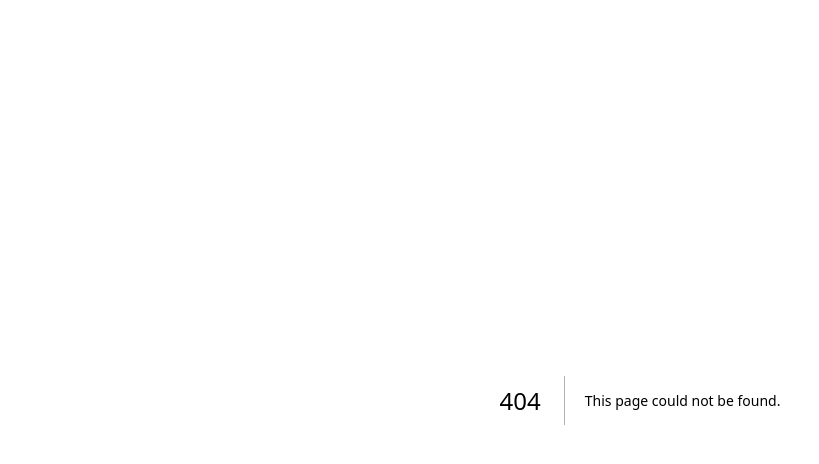
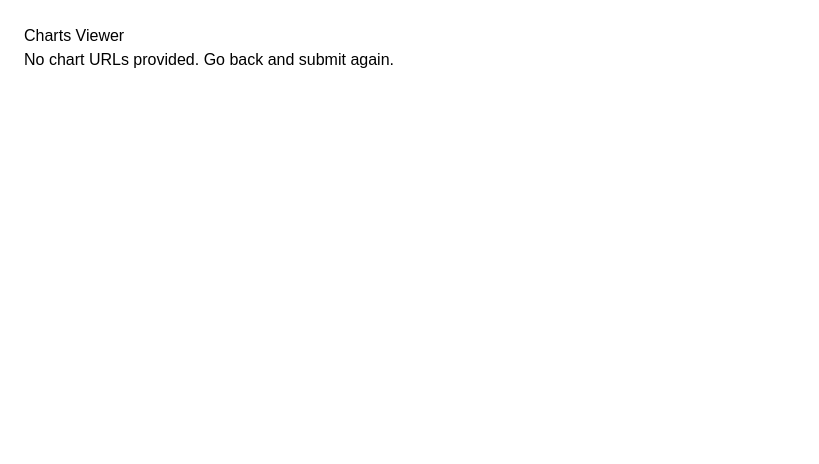
Before and after one commit to Ahmed-Sohail2000/matej-app, a Next.js app: page /view in a window 1280 px wide. Before the commit this address had no page. Shown: the top 464 px of the page, without its empty margins (0-819 px from the left). Built offline with nearby package versions, Linux system fonts and the light colour scheme.

Commit message:
Implement ViewPage component for chart display

```diff
--- /dev/null
+++ b/app/view/page.tsx
@@ -0,0 +1,57 @@
+export default function ViewPage({
+  searchParams,
+}: {
+  searchParams?: { url1?: string; url2?: string; title1?: string; title2?: string };
+}) {
+  const raw1 = searchParams?.url1 || '';
+  const raw2 = searchParams?.url2 || '';
+  const url1 = raw1 ? decodeURIComponent(raw1) : '';
+  const url2 = raw2 ? decodeURIComponent(raw2) : '';
+  const title1 = searchParams?.title1 || 'Chart 1';
+  const title2 = searchParams?.title2 || 'Chart 2';
+
+  // Build the charts array first
+  const charts = [
+    url1 ? { url: url1, title: title1 } : null,
+    url2 ? { url: url2, title: title2 } : null,
+  ].filter(Boolean) as { url: string; title: string }[];
+
+  // If you implemented the /api/image-proxy route, route through it
+  const proxiedCharts = charts.map((c) => ({
+    url: `/api/image-proxy?url=${encodeURIComponent(c.url)}`,
+    title: c.title,
+  }));
+
+  // Choose which to render: proxied or direct
+  const listToRender = proxiedCharts.length ? proxiedCharts : charts;
+
+  return (
+    <main style={{ minHeight: '100vh', padding: 24, background: '#fff', color: '#000' }}>
+      <h1>Charts Viewer</h1>
+      {listToRender.length === 0 ? (
+        <p>No chart URLs provided. Go back and submit again.</p>
+      ) : (
+        <div style={{ display: 'grid', gap: 16 }}>
+          {listToRender.map((c, i) => (
+            <figure key={i} style={{ margin: 0 }}>
+              <img
+                src={c.url}
+                alt={c.title || `Chart ${i + 1}`}
+                style={{
+                  maxWidth: '100%',
+                  height: 'auto',
+                  borderRadius: 8,
+                  border: '1px solid #eee',
+                  background: '#fff',
+                }}
+              />
+              <figcaption style={{ fontSize: 14, color: '#555', wordBreak: 'break-all' }}>
+                {c.title}
+              </figcaption>
+            </figure>
+          ))}
+        </div>
+      )}
+    </main>
+  );
+}
```
